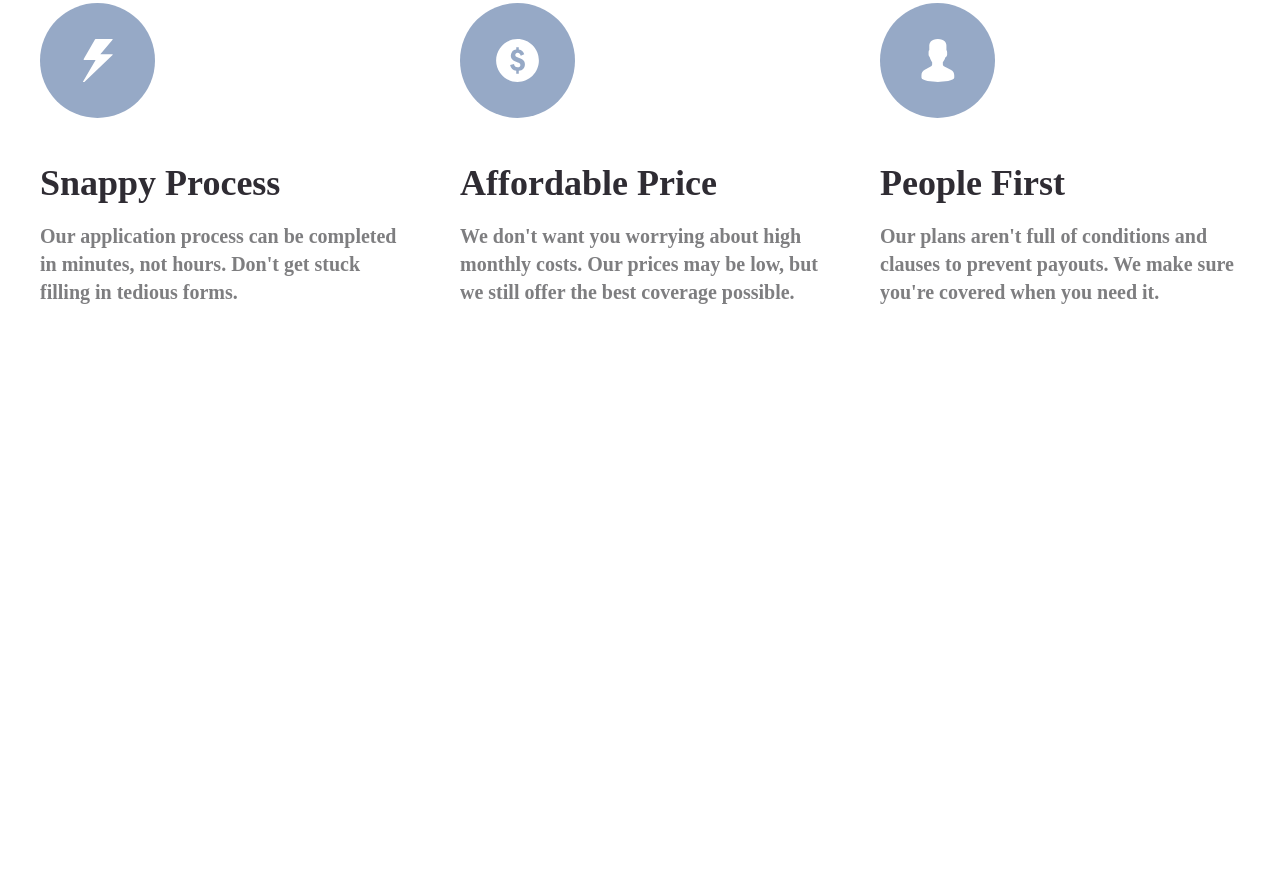
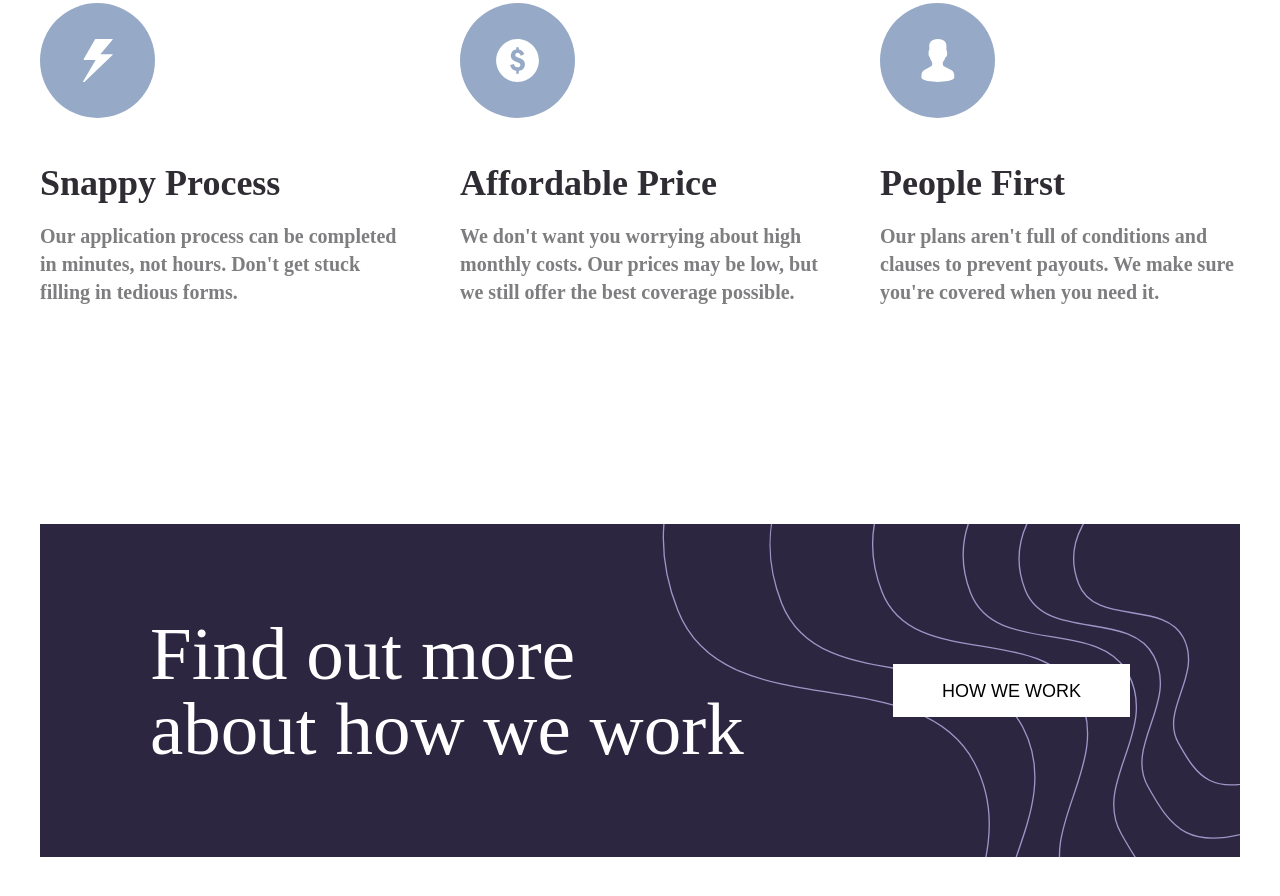
Before and after one commit to ThomasArbeit/Insure-Landing-Page-Master, a plain HTML site: page index.html in a window 1280 px wide. Shown: the part 1618-2514 px from the top of the page. Before the commit the page ends 2142 px from the top, so only its background shows below. Drawn offline with Linux system fonts and the light colour scheme.

Commit message:
Ajout des dernières parties

```diff
--- a/index.html
+++ b/index.html
@@ -90,6 +90,16 @@
             </div>
 
         </div>
+
+        <!-- HOW WE WORK -->
+
+        <div class="work">
+            <img src="./img/bg-pattern-how-we-work-desktop.svg" alt="" class="work__watermark">
+            <div class="work__container">
+                <h2 class="work__title">Find out more <br> about how we work</h2>
+                <button class="button button--cta"> HOW WE WORK </button>
+            </div>
+        </div>
     </section>
 
 
--- a/sass/components/buttons.scss
+++ b/sass/components/buttons.scss
@@ -6,7 +6,13 @@
     padding: 17px 49px;
     margin-left: 58px;
 
+    height: 53px;
+
+    position: relative;
+
     cursor: pointer;
+
+    white-space: nowrap;
 
     &--cta{
         background-color: white;
--- a/sass/components/different.scss
+++ b/sass/components/different.scss
@@ -47,7 +47,4 @@
         font-weight: 600;
     }
 
-    &__watermark{
-        position: absolute;
-    }
 }
--- a/sass/components/hero.scss
+++ b/sass/components/hero.scss
@@ -7,6 +7,8 @@
     justify-content: center;
 
     padding: 139px 0 0 0;
+
+    position: relative;
 
     &__section{
         display: flex;
@@ -63,15 +65,15 @@
 
     &__watermark{
         position: absolute;
-        top: 6px;
+        top: 0;
         right: 0;
-        height: 40vw;
+        height: 90%;
     }
 
     &__watermark--left{
         position: absolute;
         left: 0;
         bottom: -370px;
-        height: 40vw;
+        height: 80%;
     }
 }
--- /dev/null
+++ b/sass/components/work.scss
@@ -0,0 +1,38 @@
+.work{
+    width: 1480px;
+    max-width: 1480px;
+    height: 333px;
+    background-color: #2C2640;
+
+    margin: 0 40px 200px 40px;
+
+    display: flex;
+    justify-content: center;
+    align-items: center;
+
+    position: relative;
+
+    &__watermark{
+        position: absolute;
+        right: 0;
+        height: 100%;
+
+        z-index: 0;
+    }
+
+    &__container{
+        width: 100%;
+        display: flex;
+        justify-content: space-between;
+        align-items: center;
+
+        padding: 0 110px;
+    }
+
+    &__title{
+        font-size: 75px;
+        line-height: 75px;
+        font-weight: 400;
+        color: white;
+    }
+}
--- a/sass/main.scss
+++ b/sass/main.scss
@@ -6,3 +6,4 @@
 @import './components/buttons.scss';
 @import './components/hero.scss';
 @import './components/different.scss';
+@import './components/work.scss';
--- a/sass/structure/container.scss
+++ b/sass/structure/container.scss
@@ -2,6 +2,8 @@
     width: 100%;
     display: flex;
     justify-content: center;
+
+    flex-wrap: wrap;
 
     &--header{
         background-color: white;
```
Also changed, not shown: css/style.css, 1 other file.
